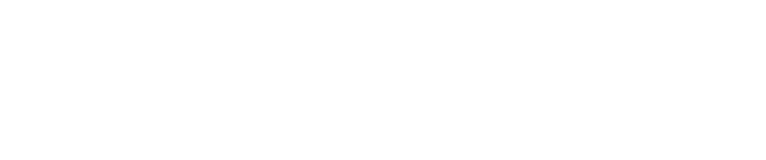
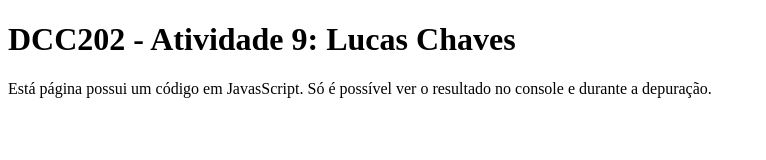
Before and after one commit to ufjf-dcc202/ufjf-dcc202-2023-3-a-atv9-LucasVChaves, a website: page index.html in a window 1280 px wide. Shown: the whole page, without its empty margins (0-766 px from the left). Drawn offline with Linux system fonts and the light colour scheme.

Commit message:
Adiciona uma main com titulo e paragrafo no body

```diff
--- a/index.html
+++ b/index.html
@@ -6,6 +6,9 @@
     <title>DCC202 - Atividade 9: Lucas Chaves</title>
 </head>
 <body>
-
+    <main>
+        <h1>DCC202 - Atividade 9: Lucas Chaves</h1>
+        <p>Está página possui um código em JavasScript. Só é possível ver o resultado no console e durante a depuração.</p>
+    </main>
 </body>
 </html>
```
